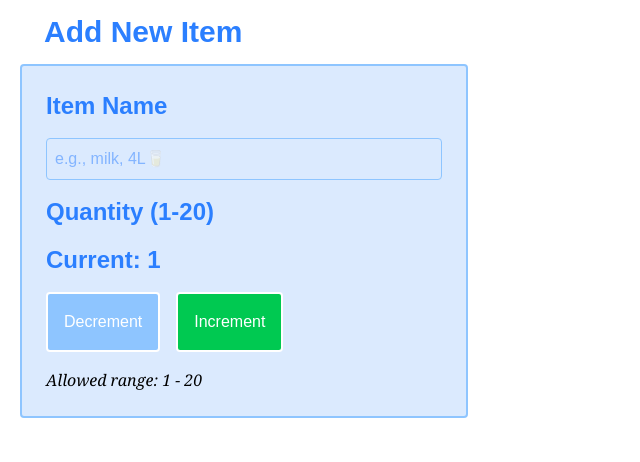
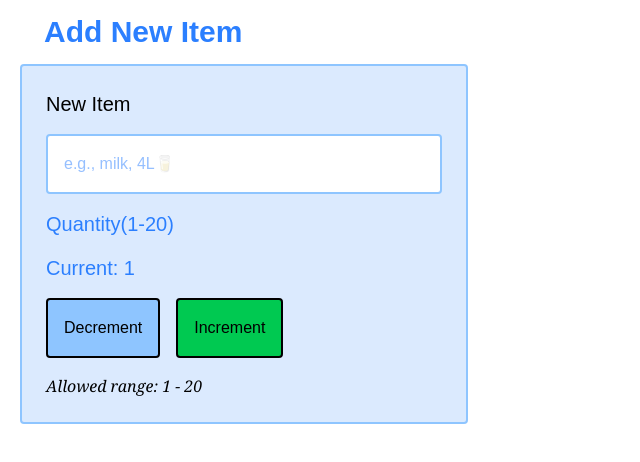
Before and after one commit to Temsters/cprg306-assignments, a Next.js app: page /week-5 in a window 1280 px wide. Shown: the top 462 px of the page, without its empty margins (0-640 px from the left). Built offline with nearby package versions, Linux system fonts and the light colour scheme.

Commit message:
structuring card and importing form

```diff
--- a/app/week-5/new-item.js
+++ b/app/week-5/new-item.js
@@ -1,4 +1,5 @@
 "use client";
+import SimpleFormSubmission from "../components/SimpleFormSubmission";
 import { useState } from "react";
 
 //New item component
@@ -7,9 +8,14 @@ export default function NewItem() {
   //State variable called quantity & setter called setQuantity
   const [quantity, setQuantity] = useState(1);
 
-  //Constant to handle max quantity
+  //State variable to handle form data
+  const [formData, setFormData] = useState("");
+  function handleData(data) {
+    setFormData(data);
+  }
+
+  //Quantity limits
   const maxQuantity = 20;
-  //Constant to handle min quantity
   const minQuantity = 1;
 
   //Increment function to increase quantity by 1 with a max of 20
@@ -25,23 +31,22 @@ export default function NewItem() {
   return (
 
   <div className=" max-w-md bg-blue-100 rounded-b lg:rounded ml-5 p-6 pt-6 border-2 border-blue-300">
-    <p className="font-bold text-2xl mb-4"> Item Name</p>
-    <input
-      type="text"
-      value={name}
-      onChange={(e) => setName(e.target.value)}
-      className="w-full p-2 border border-blue-300 rounded mb-4"
-      placeholder="e.g., milk, 4L🥛"
-    />
-    <p className="font-bold text-2xl mb-4"> Quantity (1-20) </p>
-    <p className=" text-blue-500 font-bold text-2xl mb-4 ">Current: {quantity}</p>
+    <h2 className="text-black text-xl mb-4">New Item</h2>
+
+
+      {/* Form component */}
+      <SimpleFormSubmission onDataSend={handleData} />
+
+    {/* Quantity Section */}
+    <p className="text-xl mb-4"> Quantity(1-20) </p>
+    <h2 className="text-xl mb-4 ">Current: {quantity}</h2>
     <div className="flex gap-4 mb-4 my-1 pl">
       {/* Decrement button (-)s
-      //Calls decrement function on click and disabled if quantity is 1 */}
+      //Calls decrement functiblackson on click and disabled if quantity is 1 */}
       <button
         onClick={decrement}
         disabled={quantity === minQuantity}
-        className="bg-blue-500 text-white rounded p-4 border-2 disabled:bg-blue-300 disabled:cursor-not-allowed"
+        className="bg-blue-500 text-black white rounded p-4 border-2 border-black disabled:bg-blue-300 disabled:cursor-not-allowed transform hover:scale-105 transition duration-200 ease-in-out"
         >
           Decrement
         </button>
@@ -50,7 +55,7 @@ export default function NewItem() {
       <button
         onClick={increment}
         disabled={quantity === maxQuantity}
-        className="bg-green-500 text-white rounded p-4 border-2 disabled:bg-green-300 disabled:cursor-not-allowed"
+        className="bg-green-500 text-black white rounded p-4 border-2 border-black disabled:bg-green-300 disabled:cursor-not-allowed transform hover:scale-105 transition duration-200 ease-in-out"
       >
         Increment
       </button>
```
